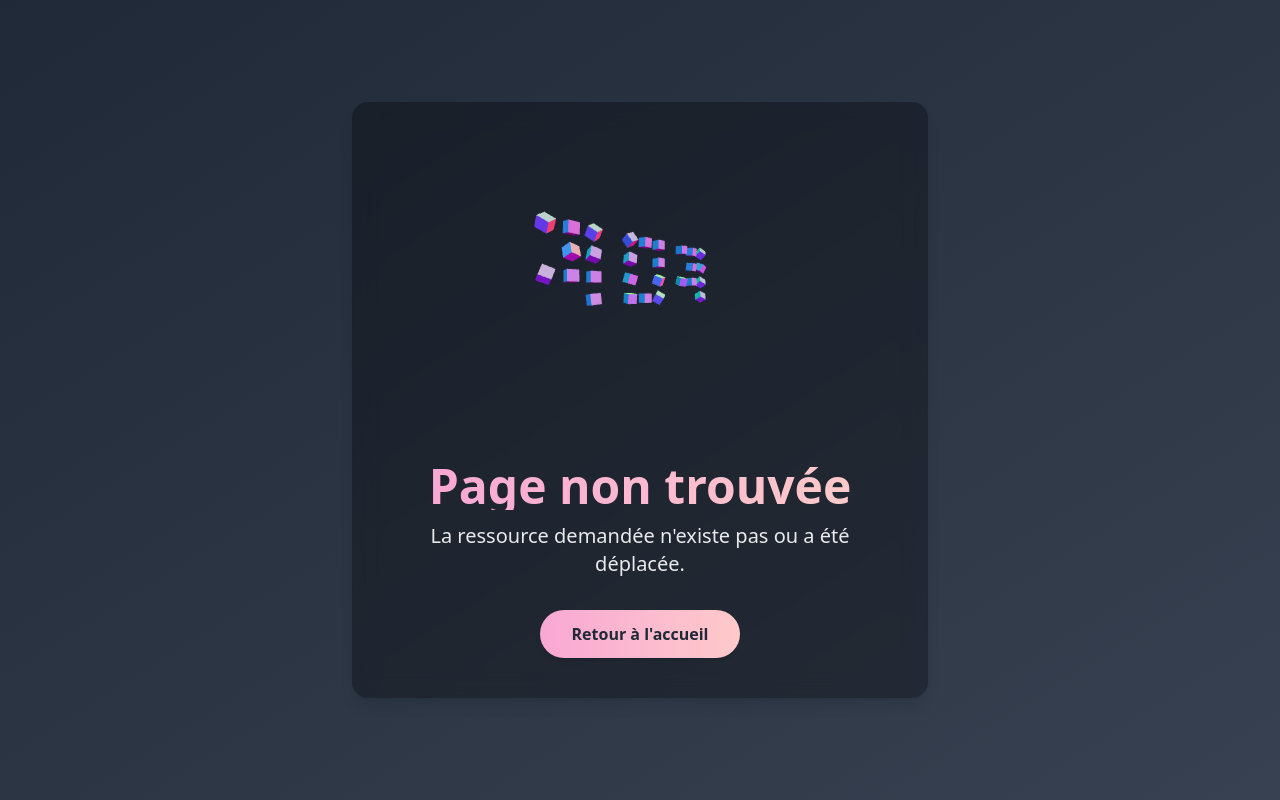
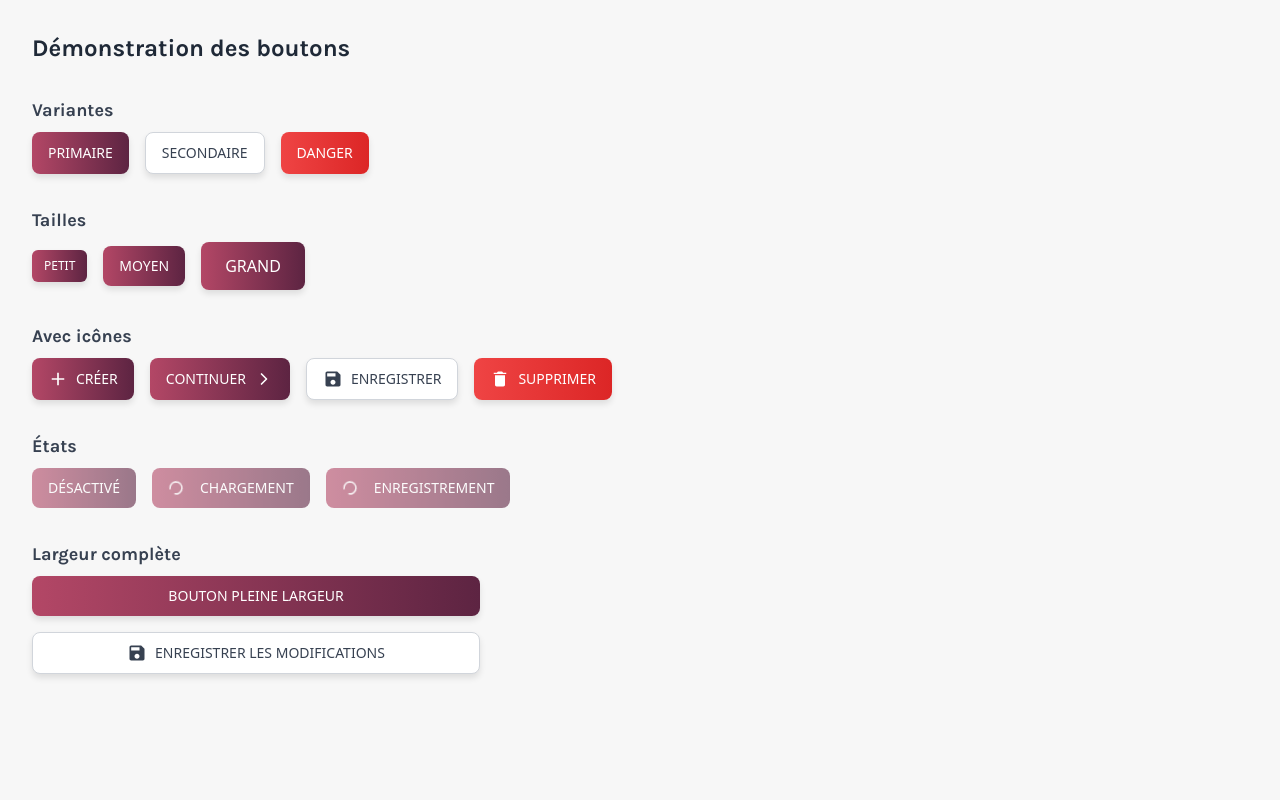
Before and after one commit to aboubacar3012/santu-frontend, a Next.js app: page /ui in a window 1280 px wide. Before the commit this address had no page. Built offline with nearby package versions, Linux system fonts and the light colour scheme.

Commit message:
ajout d'un composant Button réutilisable avec variantes et états, et intégration dans la page du tableau de bord

```diff
--- a/src/app/dashboard/page.tsx
+++ b/src/app/dashboard/page.tsx
@@ -18,6 +18,7 @@ import { toast } from 'react-toastify';
 import FilterSection from '@/src/components/FilterSection';
 import { motion } from 'framer-motion';
 import DashboardHead from '@/src/components/DashboardHead';
+import Button from '@/src/components/shared/Button';
 
 const DashboardPage = () => {
   const [error, setError] = useState<string | null>(null);
@@ -130,28 +131,12 @@ const DashboardPage = () => {
         />
       </div>
       <div className="flex justify-end items-center">
-        {/*
-        <div className="flex gap-1">
-          <button onClick={() => setSelectPaymentFilterBtn("all")} className={`font-bold text-center transition-all text-xs py-4 px-3 rounded-lg ${getSelectedPaymentFilterBtn("all")}`}>
-            Tous
-          </button>
-          <button onClick={() => setSelectPaymentFilterBtn("unpaid")} className={`font-bold text-center transition-all text-xs py-4 px-3 rounded-lg ${getSelectedPaymentFilterBtn("unpaid")}`}>
-            Brouillons
-          </button>
-          <button onClick={() => setSelectPaymentFilterBtn("paid")} className={`font-bold text-center transition-all text-xs py-4 px-3 rounded-lg ${getSelectedPaymentFilterBtn("paid")}`}>
-            Payées
-          </button>
-          <button onClick={() => setSelectPaymentFilterBtn("cancelled")} className={`font-bold text-center transition-all text-xs py-4 px-3 rounded-lg ${getSelectedPaymentFilterBtn("cancelled")}`}>
-            Annulées
-          </button>
-        </div> */}
-        <button
+        <Button
           onClick={openInvoiceForm}
-          className=" mt-4 select-none font-sans font-bold text-center uppercase transition-all text-xs py-3 px-2 rounded-lg bg-gray-900 text-white shadow-md shadow-gray-900/10 hover:shadow-lg hover:shadow-gray-900/20 focus:opacity-[0.85] focus:shadow-none active:opacity-[0.85] active:shadow-none flex items-center gap-1"
+          icon={<IoMdAdd className="w-5 h-5" />}
         >
-          <IoMdAdd className="w-6 h-6" />
           Créer une facture
-        </button>
+        </Button>
       </div>
 
       {/* Invoices list */}
--- /dev/null
+++ b/src/app/ui/page.tsx
@@ -0,0 +1,12 @@
+'use client';
+import ButtonDemo from '@/src/components/ui/examples/ButtonDemo';
+
+const page = () => {
+  return (
+    <div>
+      <ButtonDemo />
+    </div>
+  );
+};
+
+export default page;
--- /dev/null
+++ b/src/components/shared/Button.tsx
@@ -0,0 +1,136 @@
+import { ReactNode } from 'react';
+import { motion } from 'framer-motion';
+import { Loader2 } from 'lucide-react';
+
+export type ButtonVariant = 'primary' | 'secondary' | 'danger';
+export type ButtonSize = 'sm' | 'md' | 'lg';
+export type IconPosition = 'left' | 'right';
+
+interface ButtonProps {
+  children: ReactNode;
+  onClick?: () => void;
+  type?: 'button' | 'submit' | 'reset';
+  disabled?: boolean;
+  loading?: boolean;
+  className?: string;
+  variant?: ButtonVariant;
+  size?: ButtonSize;
+  icon?: ReactNode;
+  iconPosition?: IconPosition;
+  fullWidth?: boolean;
+}
+
+const Button = ({
+  children,
+  onClick,
+  type = 'button',
+  disabled = false,
+  loading = false,
+  className = '',
+  variant = 'primary',
+  size = 'md',
+  icon,
+  iconPosition = 'left',
+  fullWidth = false,
+}: ButtonProps) => {
+  // Définitions des classes en fonction des variants
+  const variantClasses = {
+    primary:
+      'bg-gradient-to-r from-my-raspberry to-my-eggplant text-white shadow-[0_4px_9px_-4px_rgba(138,0,64,0.5)]',
+    secondary: 'bg-white text-gray-700 border border-gray-300 shadow-sm',
+    danger:
+      'bg-gradient-to-r from-red-500 to-red-600 text-white shadow-[0_4px_9px_-4px_rgba(220,38,38,0.5)]',
+  };
+
+  // Définitions des tailles
+  const sizeClasses = {
+    sm: 'text-xs py-2 px-3 rounded-md',
+    md: 'text-sm py-2.5 px-4 rounded-lg',
+    lg: 'text-base py-3 px-6 rounded-lg',
+  };
+
+  // États et animations
+  const isDisabled = disabled || loading;
+
+  // Animations
+  const buttonVariants = {
+    initial: {
+      y: 0,
+      boxShadow: '0px 4px 6px rgba(0, 0, 0, 0.1)',
+    },
+    hover: {
+      y: -3,
+      boxShadow: '0px 8px 15px rgba(0, 0, 0, 0.2)',
+      transition: {
+        type: 'spring',
+        stiffness: 400,
+        damping: 10,
+      },
+    },
+    tap: {
+      scale: 0.97,
+      y: 0,
+      boxShadow: '0px 2px 3px rgba(0, 0, 0, 0.1)',
+      transition: { duration: 0.1 },
+    },
+    disabled: {
+      opacity: 0.6,
+      boxShadow: 'none',
+      y: 0,
+    },
+  };
+
+  // Animation pour l'icône
+  const iconAnimation = {
+    hover: {
+      rotate: iconPosition === 'right' ? 10 : -10,
+      scale: 1.2,
+      transition: { duration: 0.2 },
+    },
+  };
+
+  return (
+    <motion.button
+      type={type}
+      onClick={onClick}
+      disabled={isDisabled}
+      className={`
+        select-none font-sans font-medium text-center transition-colors
+        flex items-center justify-center gap-2 uppercase
+        ${variantClasses[variant]}
+        ${sizeClasses[size]}
+        ${fullWidth ? 'w-full' : ''}
+        ${isDisabled ? 'cursor-not-allowed opacity-60' : 'cursor-pointer'}
+        ${className}
+      `}
+      initial="initial"
+      whileHover={!isDisabled ? 'hover' : 'disabled'}
+      whileTap={!isDisabled ? 'tap' : 'disabled'}
+      animate={isDisabled ? 'disabled' : 'initial'}
+      variants={buttonVariants}
+    >
+      {loading && (
+        <motion.span
+          initial={{ opacity: 0 }}
+          animate={{ opacity: 1 }}
+          exit={{ opacity: 0 }}
+          className="mr-2"
+        >
+          <Loader2 className="h-4 w-4 animate-spin" />
+        </motion.span>
+      )}
+
+      {icon && iconPosition === 'left' && !loading && (
+        <motion.span variants={iconAnimation}>{icon}</motion.span>
+      )}
+
+      <span>{children}</span>
+
+      {icon && iconPosition === 'right' && !loading && (
+        <motion.span variants={iconAnimation}>{icon}</motion.span>
+      )}
+    </motion.button>
+  );
+};
+
+export default Button;
--- /dev/null
+++ b/src/components/ui/examples/ButtonDemo.tsx
@@ -0,0 +1,84 @@
+import Button from '../../shared/Button';
+import { IoMdAdd, IoMdSave, IoMdTrash } from 'react-icons/io';
+import { FiChevronRight } from 'react-icons/fi';
+
+const ButtonDemo = () => {
+  return (
+    <div className="p-8 space-y-8">
+      <h2 className="text-2xl font-bold mb-4 text-gray-800">
+        Démonstration des boutons
+      </h2>
+
+      {/* Variantes */}
+      <section className="space-y-2">
+        <h3 className="text-lg font-semibold text-gray-700">Variantes</h3>
+        <div className="flex flex-wrap gap-4">
+          <Button variant="primary">Primaire</Button>
+          <Button variant="secondary">Secondaire</Button>
+          <Button variant="danger">Danger</Button>
+        </div>
+      </section>
+
+      {/* Tailles */}
+      <section className="space-y-2">
+        <h3 className="text-lg font-semibold text-gray-700">Tailles</h3>
+        <div className="flex flex-wrap items-center gap-4">
+          <Button size="sm">Petit</Button>
+          <Button size="md">Moyen</Button>
+          <Button size="lg">Grand</Button>
+        </div>
+      </section>
+
+      {/* Avec icônes */}
+      <section className="space-y-2">
+        <h3 className="text-lg font-semibold text-gray-700">Avec icônes</h3>
+        <div className="flex flex-wrap gap-4">
+          <Button icon={<IoMdAdd className="w-5 h-5" />}>Créer</Button>
+          <Button
+            icon={<FiChevronRight className="w-5 h-5" />}
+            iconPosition="right"
+          >
+            Continuer
+          </Button>
+          <Button variant="secondary" icon={<IoMdSave className="w-5 h-5" />}>
+            Enregistrer
+          </Button>
+          <Button variant="danger" icon={<IoMdTrash className="w-5 h-5" />}>
+            Supprimer
+          </Button>
+        </div>
+      </section>
+
+      {/* États */}
+      <section className="space-y-2">
+        <h3 className="text-lg font-semibold text-gray-700">États</h3>
+        <div className="flex flex-wrap gap-4">
+          <Button disabled>Désactivé</Button>
+          <Button loading>Chargement</Button>
+          <Button loading icon={<IoMdSave className="w-5 h-5" />}>
+            Enregistrement
+          </Button>
+        </div>
+      </section>
+
+      {/* Largeur complète */}
+      <section className="space-y-2 max-w-md">
+        <h3 className="text-lg font-semibold text-gray-700">
+          Largeur complète
+        </h3>
+        <div className="space-y-4">
+          <Button fullWidth>Bouton pleine largeur</Button>
+          <Button
+            fullWidth
+            variant="secondary"
+            icon={<IoMdSave className="w-5 h-5" />}
+          >
+            Enregistrer les modifications
+          </Button>
+        </div>
+      </section>
+    </div>
+  );
+};
+
+export default ButtonDemo;
```
